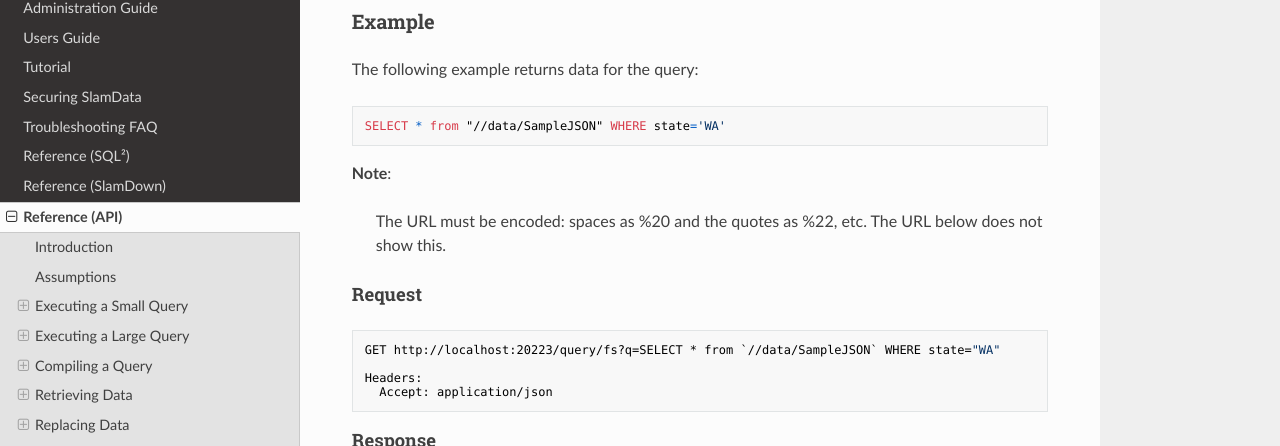
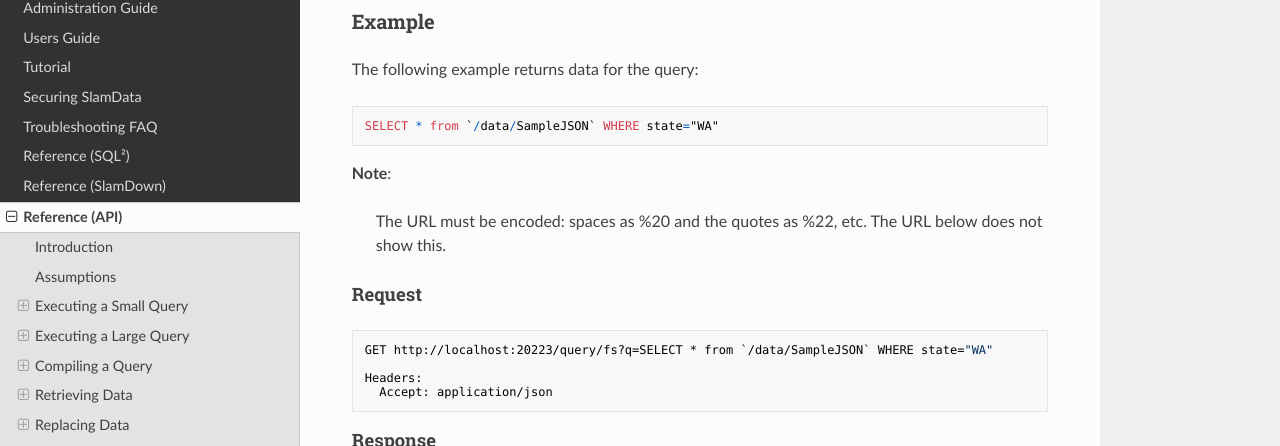
Before and after one commit to uapasha/slamdata-docs, an MkDocs documentation site: the page built from docs/api-reference.md, in a window 1280 px wide and 900 px high, scrolled down 2219 px. Shown: the part 141-587 px from the top of the window. Built offline with MkDocs 1.6.1, drawn with Linux system fonts in a browser that asks for light colours; nearby versions of some CDN libraries; old or Windows-style settings are respelled for this version of MkDocs; some of the changed text lies outside the part shown.

Commit message:
Fixed typos

````diff
--- a/docs/api-reference.md
+++ b/docs/api-reference.md
@@ -93,7 +93,7 @@ Accept: text/csv; columnDelimiter="|"&rowDelimiter=";"&quoteChar="'"&escapeChar=
 The following example returns data for the query:
 
 ```
-SELECT * from "//data/SampleJSON" WHERE state='WA'
+SELECT * from `/data/SampleJSON` WHERE state="WA"
 ```
 
 **Note**:
@@ -102,7 +102,7 @@ SELECT * from "//data/SampleJSON" WHERE state='WA'
 #### Request
 
 ```
-GET http://localhost:20223/query/fs?q=SELECT * from `//data/SampleJSON` WHERE state="WA"
+GET http://localhost:20223/query/fs?q=SELECT * from `/data/SampleJSON` WHERE state="WA"
 
 Headers:
   Accept: application/json
@@ -543,7 +543,7 @@ If unsuccessful, then JSON is returned with two elements: `error`, which contain
   "error": "some uploaded value(s) could not be processed",
   "details": [
     {
-      "detail": "JSON contains invalid suffix content: , value: Str(parse error: { \"city\": \"NEVERLAND\", \"state\": \"ZZ\", \"pop\": 2354, \"loc\": [ -73.658, 41.443 ] },)"
+      "detail": "JSON contains invalid suffix content: , value: Str(parse error: { "city": "NEVERLAND", "state": "ZZ", "pop": 2354, "loc": [ -73.658, 41.443 ] },)"
     }
   ]
 }
@@ -604,7 +604,7 @@ If unsuccessful, then JSON is returned with two elements: `error`, which contain
   "error": "some uploaded value(s) could not be processed",
   "details": [
     {
-      "detail": "JSON contains invalid suffix content: ,; value: Str(parse error: { \"city\": \"UTOPIA\", \"state\": \"ZZ\", \"pop\": 2354, \"loc\": [ -75.757, 40.941 ] },)"
+      "detail": "JSON contains invalid suffix content: ,; value: Str(parse error: { "city": "UTOPIA", "state": "ZZ", "pop": 2354, "loc": [ -75.757, 40.941 ] },)"
     }
   ]
 }
````
